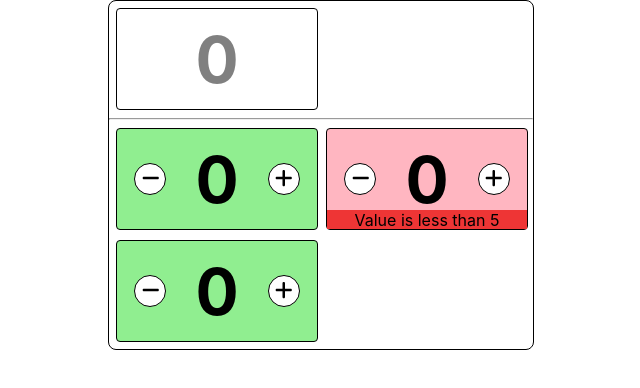
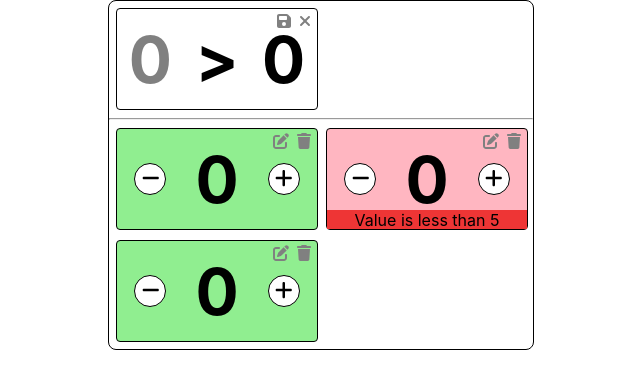
Before and after one commit to AKAlexsey/second_exercise, a React (Create React App) app: page / in a window 1280 px wide. Shown: the top 388 px of the page, without its empty margins (319-959 px from the left). Built offline with nearby package versions, Linux system fonts and the light colour scheme.

Commit message:
#add_global_context added shift to edit mode and deletion button

```diff
--- a/src/App.js
+++ b/src/App.js
@@ -3,13 +3,17 @@ import React from 'react';
 import { useGlobalContext } from './context';
 
 function App() {
-  const { globalState: { indicatorsList, editIndicator } } = useGlobalContext();
-  const { incIndicatorValue, decIndicatorValue } = useGlobalContext();
+  const {
+    globalState: { indicatorsList, editIndicator },
+    incIndicatorValue,
+    decIndicatorValue,
+    deleteIndicator
+  } = useGlobalContext();
 
   return (
     <div className='twin_components'>
       <div>
-        <MetricAlarmIndicator indicatorState={editIndicator} edit={true} />
+        <MetricAlarmIndicator indicatorState={editIndicator} edit={true} deleteIndicatorFunction={deleteIndicator} />
       </div>
       <hr className='form_separator' />
       <div className='indicators_container'>
@@ -21,6 +25,7 @@ function App() {
                 indicatorState={indicatorState}
                 increaseValueFunction={incIndicatorValue}
                 decreaseValueFunction={decIndicatorValue}
+                deleteIndicatorFunction={deleteIndicator}
               />
             )
           })
--- a/src/MetricAlarmIndicator.js
+++ b/src/MetricAlarmIndicator.js
@@ -1,9 +1,8 @@
 import React, { useState, useEffect, useCallback } from 'react';
 import { getPredicateFunction } from './metricAlarmContext';
-// import { useGlobalContext } from './context';
 
 import { FontAwesomeIcon } from '@fortawesome/react-fontawesome';
-import { faPlus, faMinus } from '@fortawesome/free-solid-svg-icons';
+import { faPlus, faMinus, faGreaterThan, faLessThan, faEquals, faNotEqual, faClose, faEdit, faTrash, faSave } from '@fortawesome/free-solid-svg-icons';
 
 const alarmFunction = (state) => {
   const { value, sign, limitValue } = state;
@@ -12,12 +11,33 @@ const alarmFunction = (state) => {
 };
 
 function MetricAlarmIndicator(props) {
-  // const { incIndicatorValue, decIndicatorValue } = useGlobalContext();
-  const { indicatorState, edit = false, increaseValueFunction, decreaseValueFunction } = props;
+  const {
+    indicatorState,
+    increaseValueFunction,
+    decreaseValueFunction,
+    deleteIndicatorFunction,
+    edit = false
+  } = props;
   const { id, value, sign, limitValue, alarmMessage } = indicatorState;
 
   const [alarm, setAlarm] = useState(alarmFunction(indicatorState));
   const [editMode, setEditMode] = useState(edit);
+
+  const switchEditModeCallback = () => {
+    setEditMode(true);
+  }
+
+  const saveEditCallback = () => {
+    setEditMode(false);
+  }
+
+  const declineEditCallback = () => {
+    setEditMode(false);
+  }
+
+  const deleteIndicatorCallback = () => {
+    deleteIndicatorFunction(id);
+  }
 
   useEffect(
     () => {
@@ -31,6 +51,20 @@ function MetricAlarmIndicator(props) {
       <div className='metric_alarm_indicator edit_indicator'>
         <div className="metric">
           {value}
+        </div>
+        <div className="metric_sign_edit">
+          {sign}
+        </div>
+        <div className="metric_limig_value">
+          {limitValue}
+        </div>
+        <div className="indicator_actions_buttons">
+          <button className='indicator_action'>
+            <FontAwesomeIcon icon={faSave} onClick={saveEditCallback} />
+          </button>
+          <button className='indicator_action' onClick={declineEditCallback}>
+            <FontAwesomeIcon icon={faClose} />
+          </button>
         </div>
       </div>
     );
@@ -56,6 +90,15 @@ function MetricAlarmIndicator(props) {
             {alarmMessage}
           </div>
         }
+
+        <div className="indicator_actions_buttons">
+          <button className='indicator_action' onClick={switchEditModeCallback}>
+            <FontAwesomeIcon icon={faEdit} />
+          </button>
+          <button className='indicator_action' onClick={deleteIndicatorCallback}>
+            <FontAwesomeIcon icon={faTrash} />
+          </button>
+        </div>
       </div>
     );
   }
--- a/src/context.js
+++ b/src/context.js
@@ -38,7 +38,7 @@ const AppProvider = ({ children }) => {
         setGlobalState(addIndicator(globalState, newIndicator));
     }
 
-    const updateIndicatorWithFunction = useCallback((id, updateFunction) => {
+    const updateIndicatorWithFunction = (id, updateFunction) => {
         const { indicatorsList } = globalState;
 
         const updatedIndicatorsList = indicatorsList.map((indicator) => {
@@ -50,7 +50,7 @@ const AppProvider = ({ children }) => {
         });
 
         setGlobalState({ ...globalState, indicatorsList: updatedIndicatorsList });
-    }, [indicatorsList])
+    }
 
     const decIndicatorValue = (id) => {
         updateIndicatorWithFunction(id, decValue);
@@ -60,13 +60,19 @@ const AppProvider = ({ children }) => {
         updateIndicatorWithFunction(id, incValue);
     }
 
+    const deleteIndicator = (deleteId) => {
+        const updatedIndicatorsList = indicatorsList.filter(({ id }) => deleteId !== id);
+        setGlobalState({ ...globalState, indicatorsList: updatedIndicatorsList });
+    }
+
     return (
         <AppContext.Provider value={{
             globalState,
             addIndicatorWithParams,
             updateIndicatorWithFunction,
             incIndicatorValue,
-            decIndicatorValue
+            decIndicatorValue,
+            deleteIndicator
         }}>
             {children}
         </AppContext.Provider>
--- a/src/index.css
+++ b/src/index.css
@@ -16,6 +16,7 @@ body {
   --indicator-border-radius: 4px;
   --change-value-button-size: 32px;
   --indicator-background-color-transition: 1s;
+  --inactive-color: grey;
 }
 
 .twin_components {
@@ -64,7 +65,53 @@ hr.form_separator {
 }
 
 .metric_alarm_indicator.edit_indicator .metric {
-  color: grey;
+  color: var(--inactive-color);
+}
+
+.metric_alarm_indicator.edit_indicator .metric_sign_edit {
+  flex: 1;
+  font-size: 4rem;
+  line-height: 4rem;
+  font-weight: bold;
+  padding-bottom: var(--alarm-height);
+  padding-top: var(--alarm-height);
+  color: black;
+}
+
+.metric_alarm_indicator.edit_indicator .metric_limig_value {
+  flex: 1;
+  font-size: 4rem;
+  line-height: 4rem;
+  font-weight: bold;
+  padding-bottom: var(--alarm-height);
+  padding-top: var(--alarm-height);
+  color: black;
+}
+
+.indicator_actions_buttons {
+  position: absolute;
+  top: 0;
+  right: 0;
+  font-size: 16px;
+  padding-top: 2px;
+  padding-right: 2px;
+  background-color: rgba(256, 256, 256, 0);
+  height: 23px;
+  border: 0;
+  color: var(--inactive-color);
+}
+
+.indicator_actions_buttons .indicator_action {
+  flex: 1;
+  border: 0;
+  background-color: inherit;
+  font-size: inherit;
+  color: inherit;
+  padding: 1px 4px;
+}
+
+.indicator_actions_buttons .indicator_action:hover {
+  color: black;
 }
 
 .metric_alarm_indicator .metric {
```
Also changed, not shown: 2 other files (tests, documents, lock files or other folders).
